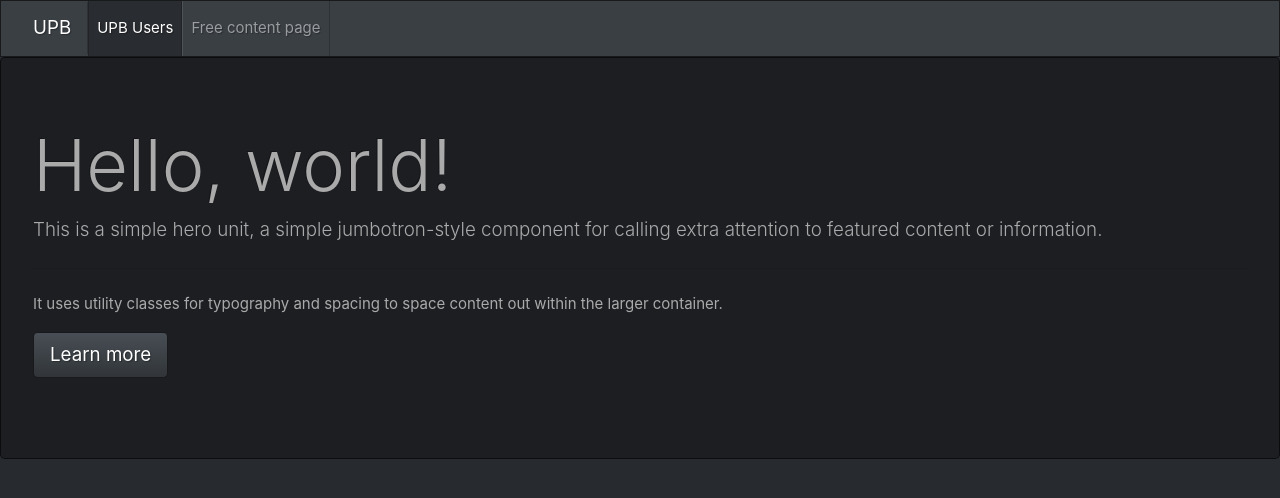
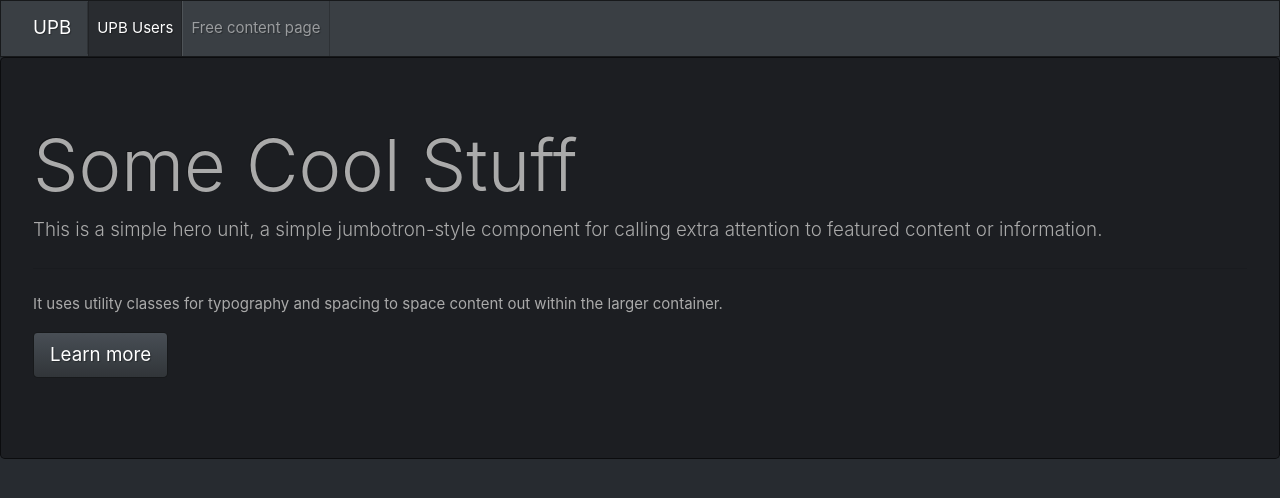
Before and after one commit to gobs84/SecondExam, an Angular app: page / in a window 1280 px wide. Shown: the top 498 px of the page. Built offline with nearby package versions, Linux system fonts and the light colour scheme.

Commit message:
SE-002: Body content added.

```diff
--- a/src/app/content/content.component.html
+++ b/src/app/content/content.component.html
@@ -1,5 +1,5 @@
 <div class="jumbotron">
-  <h1 class="display-3">Hello, world!</h1>
+  <h1 class="display-3">{{bodyContent}}</h1>
   <p class="lead">This is a simple hero unit, a simple jumbotron-style component for calling extra attention to featured content or information.</p>
   <hr class="my-4">
   <p>It uses utility classes for typography and spacing to space content out within the larger container.</p>
--- a/src/app/content/content.component.ts
+++ b/src/app/content/content.component.ts
@@ -1,4 +1,5 @@
 import { Component, OnInit } from '@angular/core';
+import Config from '../../../config.json'
 
 @Component({
   selector: 'app-content',
@@ -7,6 +8,8 @@ import { Component, OnInit } from '@angular/core';
 })
 export class ContentComponent implements OnInit {
 
+  public bodyContent = Config.freeContent.body;
+
   constructor() { }
 
   ngOnInit() {
```
Also changed, not shown: js/visibilityToggle.js (deleted, +0 -13 lines).
